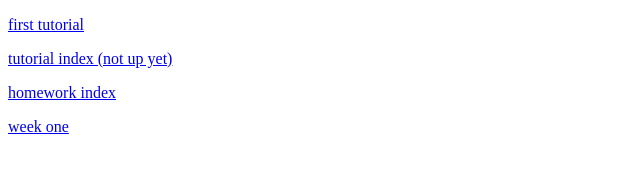
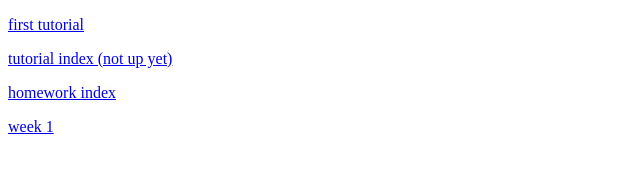
Before and after one commit to ciencefiction/introtocode, a plain HTML site: page index.html in a window 1280 px wide. Shown: the full height of the page, 0-640 px from the left. Drawn offline with Linux system fonts and the light colour scheme.

```diff
--- a/index.html
+++ b/index.html
@@ -11,6 +11,6 @@
     <p><a href="first-tutorial.html">first tutorial</a></p>
     <p><a href="/tutorials/index.html">tutorial index (not up yet)</p></a>
 <p><a href="/homework/index.html">homework index</a></p>
-<p><a href="/homework/wk1hw/index.html">week one</a></p>
+<p><a href="/homework/wk1hw/index.html">week 1</a></p>
 </body>
 </html>
```
